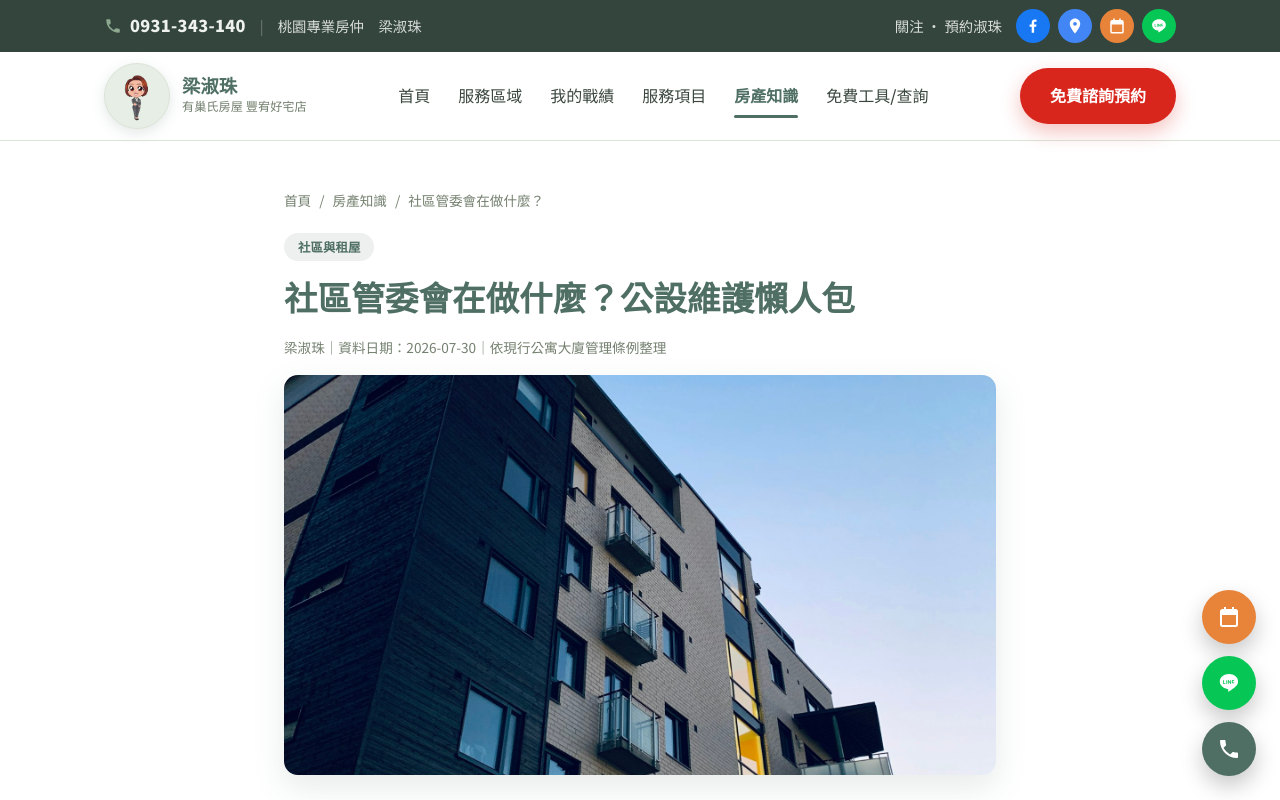
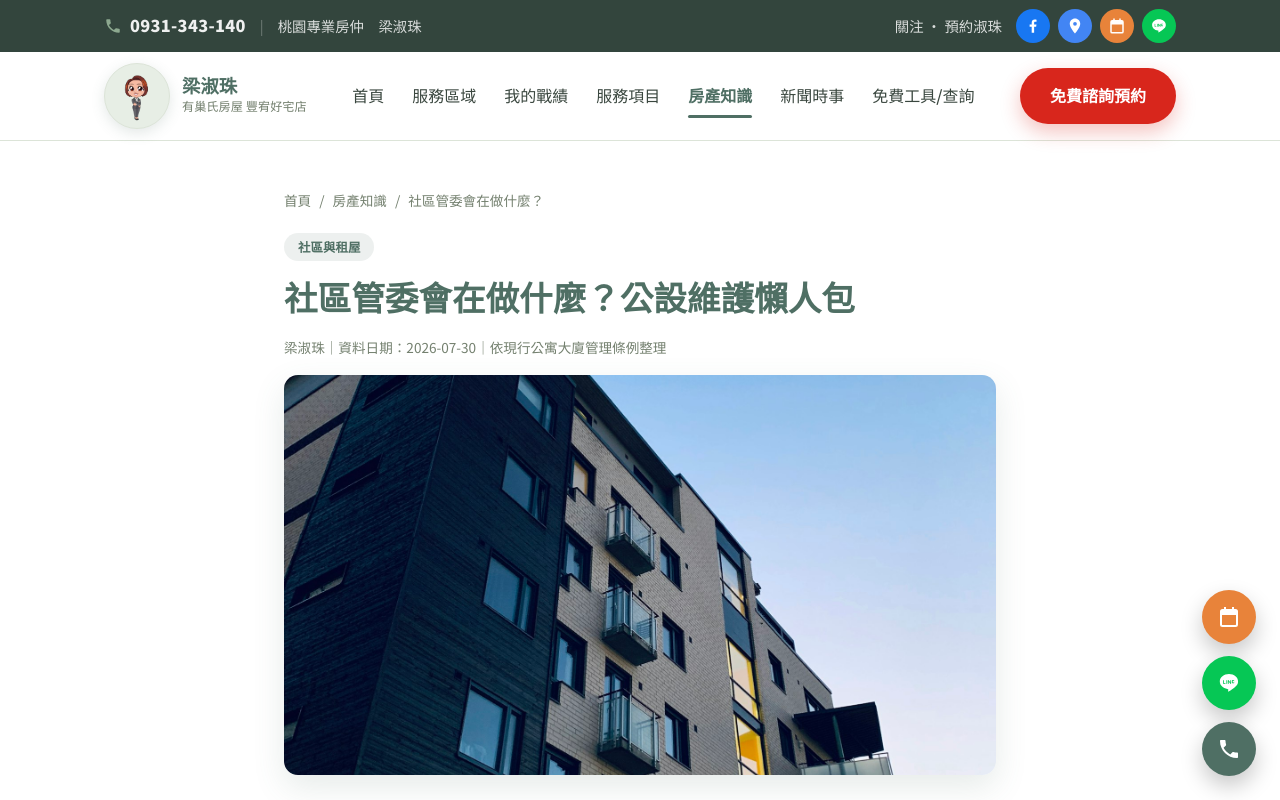
Before and after one commit to twnm681011/liang-shuzhu-realtor-site, a plain HTML site: page article-guanweihui.html in a window 1280 px wide. Shown: the top 800 px of the page. Drawn offline with Linux system fonts and the light colour scheme.

Commit message:
導覽列新增「新聞時事」，暫時連到房產知識頁

```diff
--- a/article-guanweihui.html
+++ b/article-guanweihui.html
@@ -57,6 +57,7 @@
         <a href="index.html#achievements">我的戰績</a>
         <a href="index.html#services">服務項目</a>
         <a href="know.html" class="is-active">房產知識</a>
+        <a href="know.html">新聞時事</a>
         <a href="index.html#tools">免費工具/查詢</a>
       </nav>
       <a class="nav-cta" href="https://liang-shuzhu-booking-system.vercel.app/card/booking" target="_blank" rel="noopener">免費諮詢預約</a>
```
Also changed, not shown: article-huji.html (+1 -0 lines), article-jiaowu.html (+1 -0 lines), article-jicheng-tax.html (+1 -0 lines), article-kanwu.html (+1 -0 lines), article-kuanxianqi.html (+1 -0 lines), article-taoyuan-area.html (+1 -0 lines), article-waixuanjin.html (+1 -0 lines), article-xinqingan.html (+1 -0 lines), article-zengyu-vs-jicheng.html (+1 -0 lines), index.html (+1 -0 lines), know.html (+1 -0 lines), tool-fangdiyi.html (+1 -0 lines), tool-goumai.html (+1 -0 lines), tool-qingan.html (+1 -0 lines).
